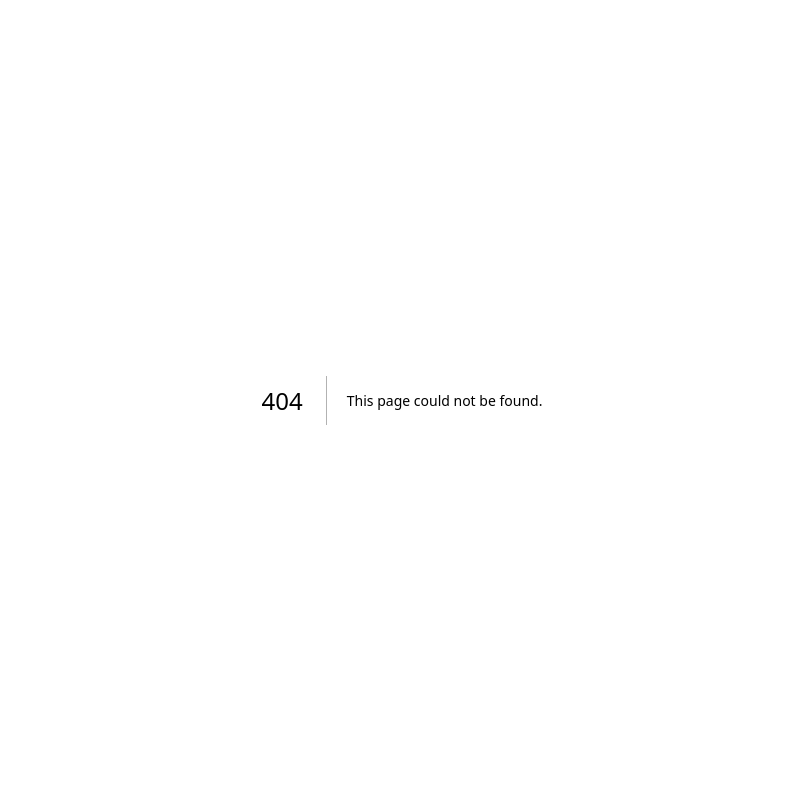
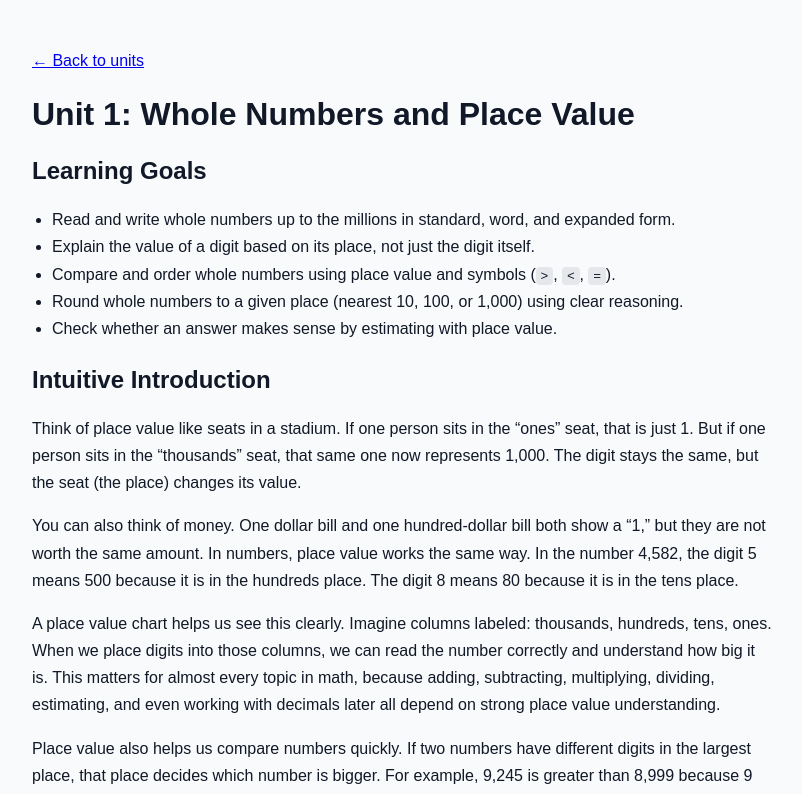
Before and after one commit to Josh-Temple/GrokMath, a Next.js app: page /units/unit-1-whole-numbers-and-place-value in a window 1280 px wide. Before the commit this address had no page. Shown: the top 794 px of the page, without its empty margins (238-1040 px from the left). Built offline with nearby package versions, Linux system fonts and the light colour scheme.

Commit message:
Render Unit 1 lesson via dynamic Next.js route

```diff
--- a/app/globals.css
+++ b/app/globals.css
@@ -34,3 +34,19 @@ code {
   border-radius: 0.25rem;
   padding: 0.1rem 0.3rem;
 }
+
+.lesson-content h2,
+.lesson-content h3,
+.lesson-content h4 {
+  margin-top: 1.5rem;
+}
+
+.lesson-content ul,
+.lesson-content ol {
+  padding-left: 1.25rem;
+}
+
+.lesson-content p,
+.lesson-content li {
+  line-height: 1.7;
+}
--- /dev/null
+++ b/app/units/[unitSlug]/page.tsx
@@ -0,0 +1,168 @@
+import fs from "node:fs";
+import path from "node:path";
+
+import Link from "next/link";
+import { notFound } from "next/navigation";
+
+type UnitPageProps = {
+  params: Promise<{
+    unitSlug: string;
+  }>;
+};
+
+function escapeHtml(value: string) {
+  return value
+    .replaceAll("&", "&amp;")
+    .replaceAll("<", "&lt;")
+    .replaceAll(">", "&gt;")
+    .replaceAll('"', "&quot;")
+    .replaceAll("'", "&#39;");
+}
+
+function formatInlineMarkdown(value: string) {
+  let formatted = escapeHtml(value);
+
+  formatted = formatted.replace(/`([^`]+)`/g, "<code>$1</code>");
+  formatted = formatted.replace(/\*\*([^*]+)\*\*/g, "<strong>$1</strong>");
+  formatted = formatted.replace(/\*([^*]+)\*/g, "<em>$1</em>");
+
+  return formatted;
+}
+
+function parseFrontmatter(raw: string) {
+  if (!raw.startsWith("---\n")) {
+    return { frontmatter: {}, markdown: raw };
+  }
+
+  const closingIndex = raw.indexOf("\n---\n", 4);
+
+  if (closingIndex === -1) {
+    return { frontmatter: {}, markdown: raw };
+  }
+
+  const block = raw.slice(4, closingIndex);
+  const markdown = raw.slice(closingIndex + 5);
+
+  const frontmatter: Record<string, string> = {};
+  for (const line of block.split("\n")) {
+    const separator = line.indexOf(":");
+    if (separator === -1) {
+      continue;
+    }
+
+    const key = line.slice(0, separator).trim();
+    const value = line.slice(separator + 1).trim();
+
+    if (key) {
+      frontmatter[key] = value;
+    }
+  }
+
+  return { frontmatter, markdown };
+}
+
+function markdownToHtml(markdown: string) {
+  const lines = markdown.split("\n");
+  const html: string[] = [];
+  let inUnorderedList = false;
+  let inOrderedList = false;
+
+  const closeLists = () => {
+    if (inUnorderedList) {
+      html.push("</ul>");
+      inUnorderedList = false;
+    }
+    if (inOrderedList) {
+      html.push("</ol>");
+      inOrderedList = false;
+    }
+  };
+
+  for (const line of lines) {
+    const trimmed = line.trim();
+
+    if (!trimmed) {
+      closeLists();
+      continue;
+    }
+
+    if (/^#{1,6}\s+/.test(trimmed)) {
+      closeLists();
+      const level = trimmed.match(/^#+/)?.[0].length ?? 1;
+      const text = trimmed.replace(/^#{1,6}\s+/, "");
+      html.push(`<h${level}>${formatInlineMarkdown(text)}</h${level}>`);
+      continue;
+    }
+
+    if (/^\d+\.\s+/.test(trimmed)) {
+      if (!inOrderedList) {
+        closeLists();
+        html.push("<ol>");
+        inOrderedList = true;
+      }
+      const text = trimmed.replace(/^\d+\.\s+/, "");
+      html.push(`<li>${formatInlineMarkdown(text)}</li>`);
+      continue;
+    }
+
+    if (/^[-*]\s+/.test(trimmed)) {
+      if (!inUnorderedList) {
+        closeLists();
+        html.push("<ul>");
+        inUnorderedList = true;
+      }
+      const text = trimmed.replace(/^[-*]\s+/, "");
+      html.push(`<li>${formatInlineMarkdown(text)}</li>`);
+      continue;
+    }
+
+    closeLists();
+    html.push(`<p>${formatInlineMarkdown(trimmed)}</p>`);
+  }
+
+  closeLists();
+  return html.join("\n");
+}
+
+async function getUnitContent(unitSlug: string) {
+  const unitPath = path.join(process.cwd(), "content", "units", `${unitSlug}.md`);
+
+  if (!fs.existsSync(unitPath)) {
+    return null;
+  }
+
+  const rawMarkdown = fs.readFileSync(unitPath, "utf8");
+  const { frontmatter, markdown } = parseFrontmatter(rawMarkdown);
+  const markdownLines = markdown.split("\n");
+  const firstHeading = markdownLines[0]?.match(/^#\s+(.+)/)?.[1]?.trim();
+  const contentWithoutTopHeading = firstHeading
+    ? markdownLines.slice(1).join("\n").trimStart()
+    : markdown;
+
+  return {
+    title: frontmatter.title ?? firstHeading ?? unitSlug,
+    html: markdownToHtml(contentWithoutTopHeading),
+  };
+}
+
+export default async function UnitPage({ params }: UnitPageProps) {
+  const { unitSlug } = await params;
+  const unit = await getUnitContent(unitSlug);
+
+  if (!unit) {
+    notFound();
+  }
+
+  return (
+    <main className="container">
+      <p>
+        <Link href="/units">← Back to units</Link>
+      </p>
+      <h1>{unit.title}</h1>
+      <article
+        className="lesson-content"
+        dangerouslySetInnerHTML={{ __html: unit.html }}
+      />
+    </main>
+  );
+}
```
Also changed, not shown: app/page.tsx (+15 -1 lines), app/units/page.tsx (added, +24 -0 lines), next-env.d.ts, 2 other files (tests, documents, lock files or other folders).
